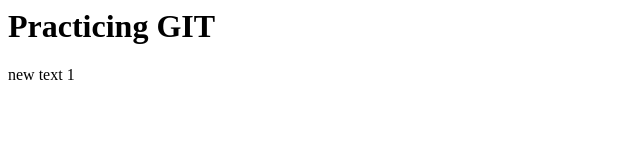
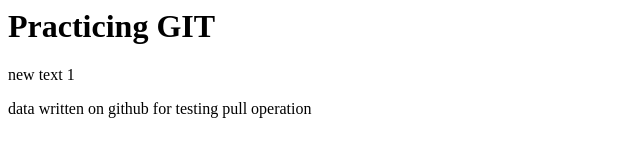
Before and after one commit to pritom31081993/git_rep, a plain HTML site: page index.html in a window 1280 px wide. Shown: the whole page, without its empty margins (0-640 px from the left). Drawn offline with Linux system fonts and the light colour scheme.

Commit message:
Update index.html

```diff
--- a/index.html
+++ b/index.html
@@ -4,5 +4,8 @@
         <p>
             new text 1
         </p>
+        <p>
+            data written on github for testing pull operation
+        </p>
     </body>
 </html>
```
